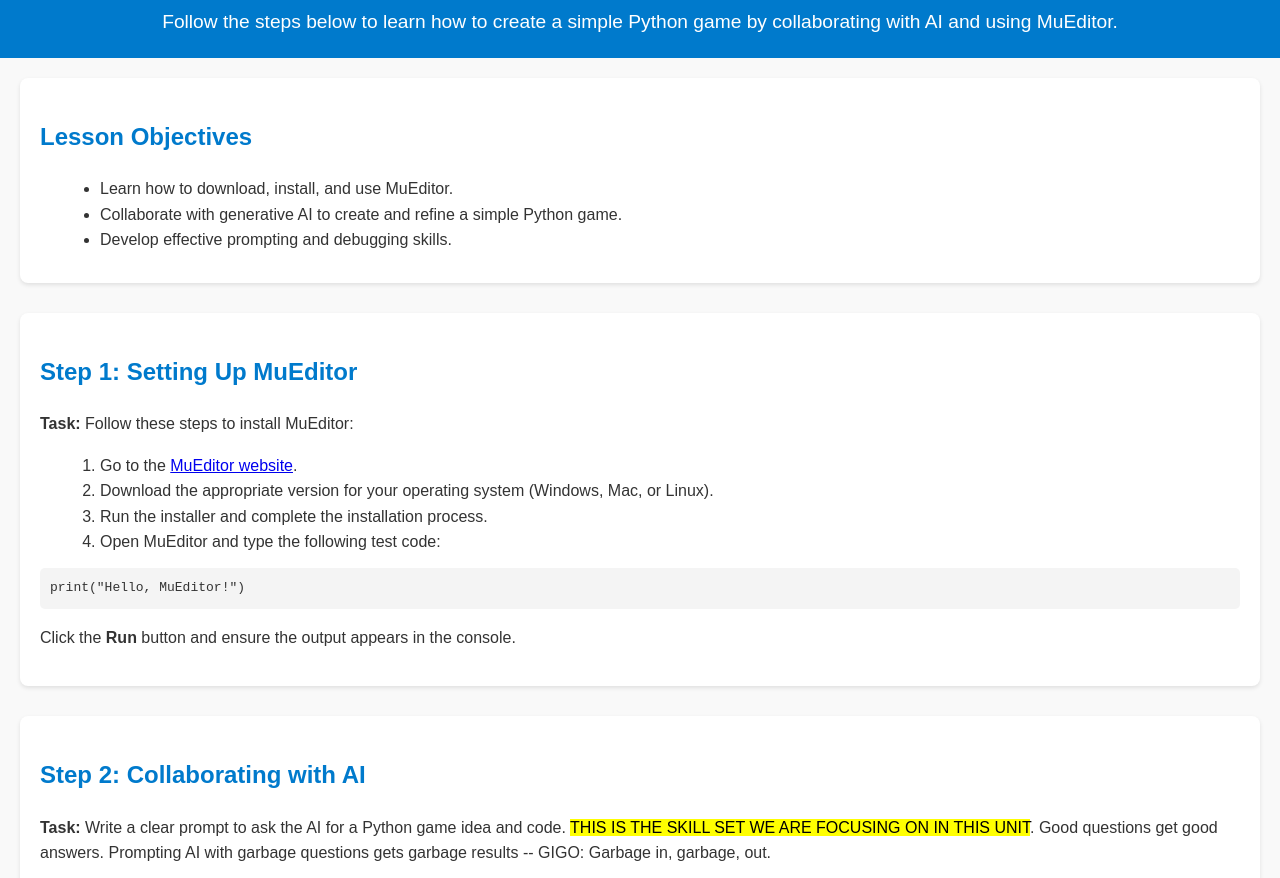
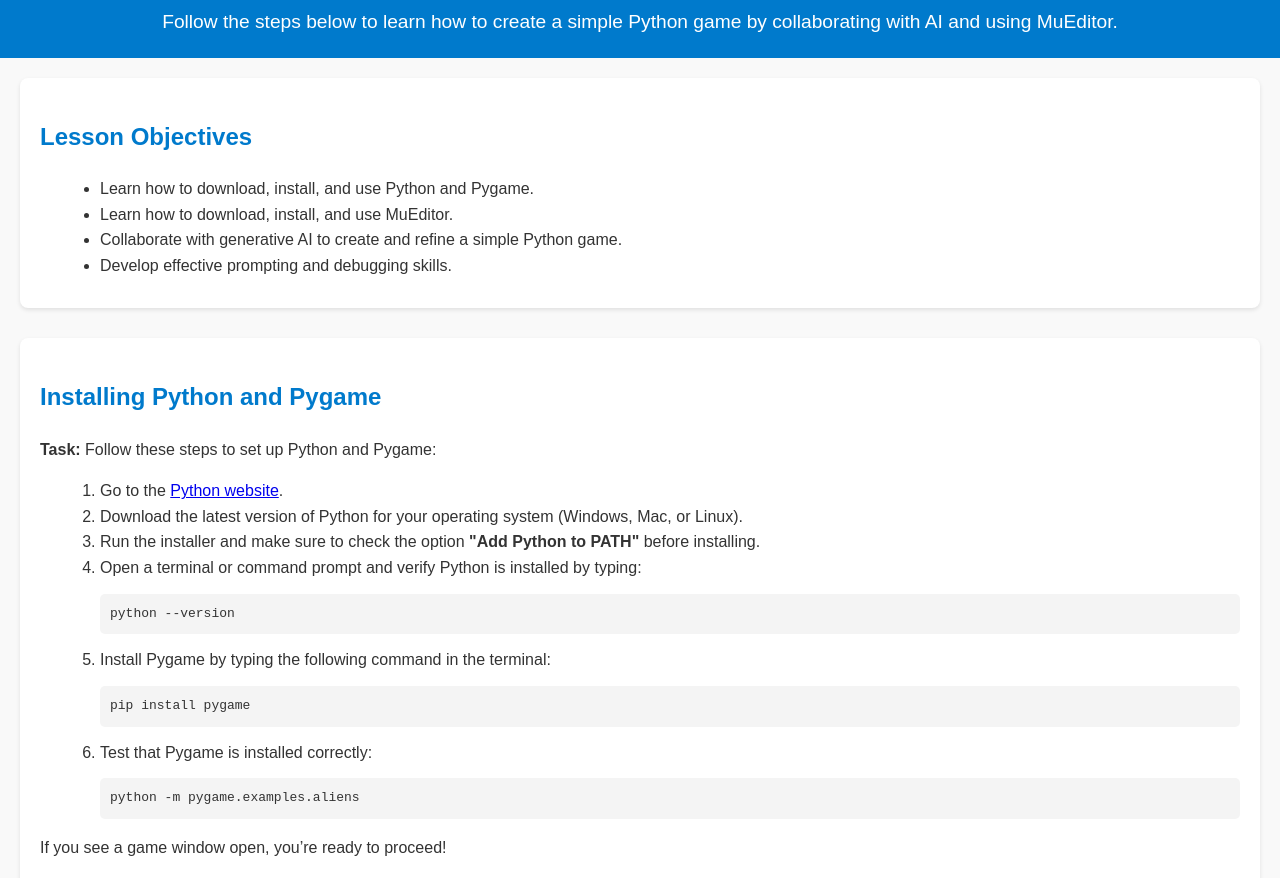
Before and after one commit to LeeShawverISL/Bits-Bytes-Exploratory-Instructions, a plain HTML site: page python.html in a window 1280 px wide. Shown: the part 74-952 px from the top of the page. Drawn offline with Linux system fonts and the light colour scheme.

Commit message:
Initial Commit

```diff
--- a/python.html
+++ b/python.html
@@ -18,10 +18,31 @@
     <section>
       <h2>Lesson Objectives</h2>
       <ul>
+        <li>Learn how to download, install, and use Python and Pygame.</li>
         <li>Learn how to download, install, and use MuEditor.</li>
         <li>Collaborate with generative AI to create and refine a simple Python game.</li>
         <li>Develop effective prompting and debugging skills.</li>
       </ul>
+    </section>
+
+    <section>
+      <h2>Installing Python and Pygame</h2>
+      <p><strong>Task:</strong> Follow these steps to set up Python and Pygame:</p>
+      <ol>
+        <li>Go to the <a href="https://www.python.org/downloads/" target="_blank">Python website</a>.</li>
+        <li>Download the latest version of Python for your operating system (Windows, Mac, or Linux).</li>
+        <li>Run the installer and make sure to check the option <strong>"Add Python to PATH"</strong> before installing.</li>
+        <li>Open a terminal or command prompt and verify Python is installed by typing:
+          <pre><code>python --version</code></pre>
+        </li>
+        <li>Install Pygame by typing the following command in the terminal:
+          <pre><code>pip install pygame</code></pre>
+        </li>
+        <li>Test that Pygame is installed correctly:
+          <pre><code>python -m pygame.examples.aliens</code></pre>
+        </li>
+      </ol>
+      <p>If you see a game window open, you’re ready to proceed!</p>
     </section>
 
     <section>
```
Also changed, not shown: index.html (+5 -6 lines).
